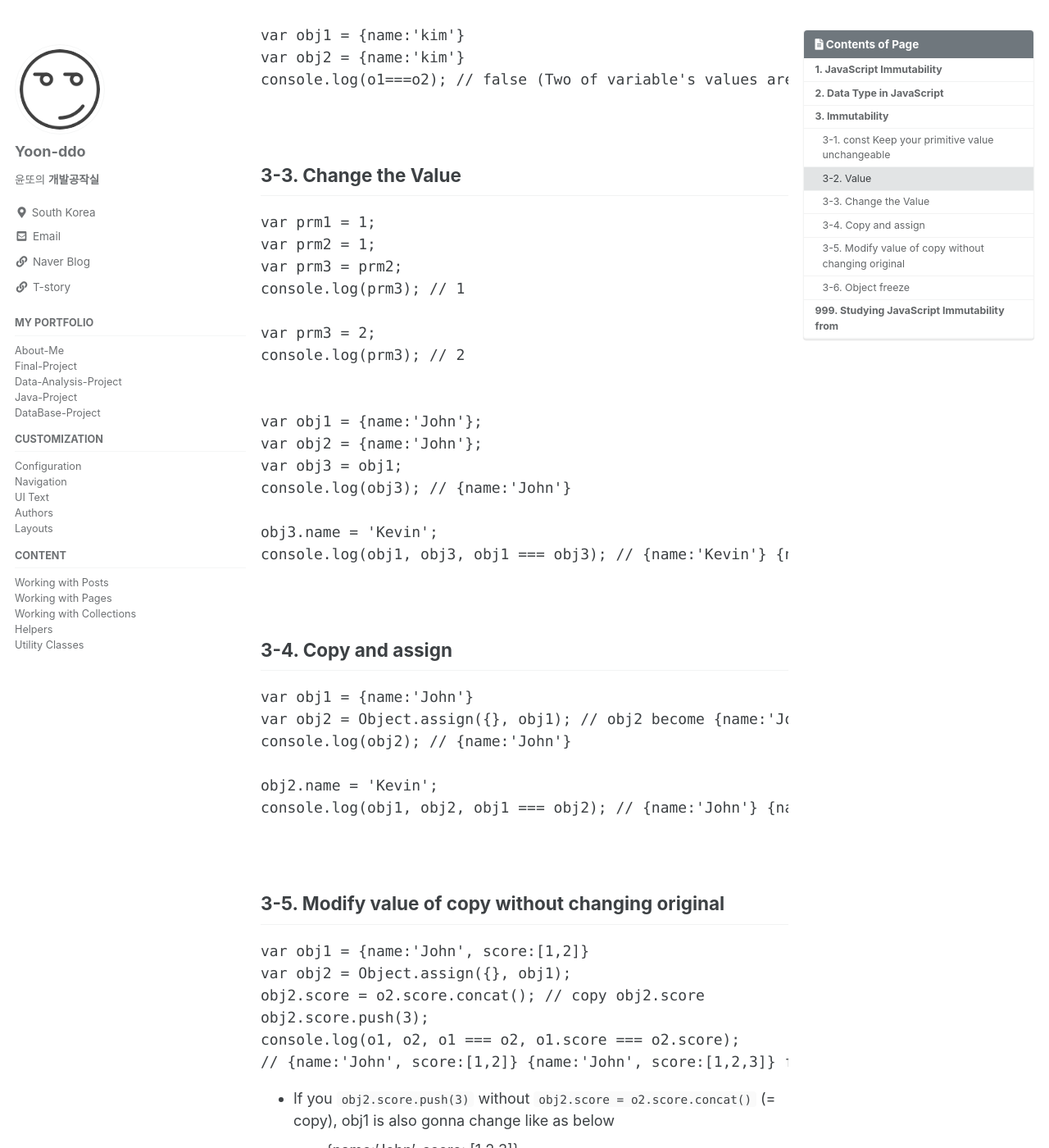
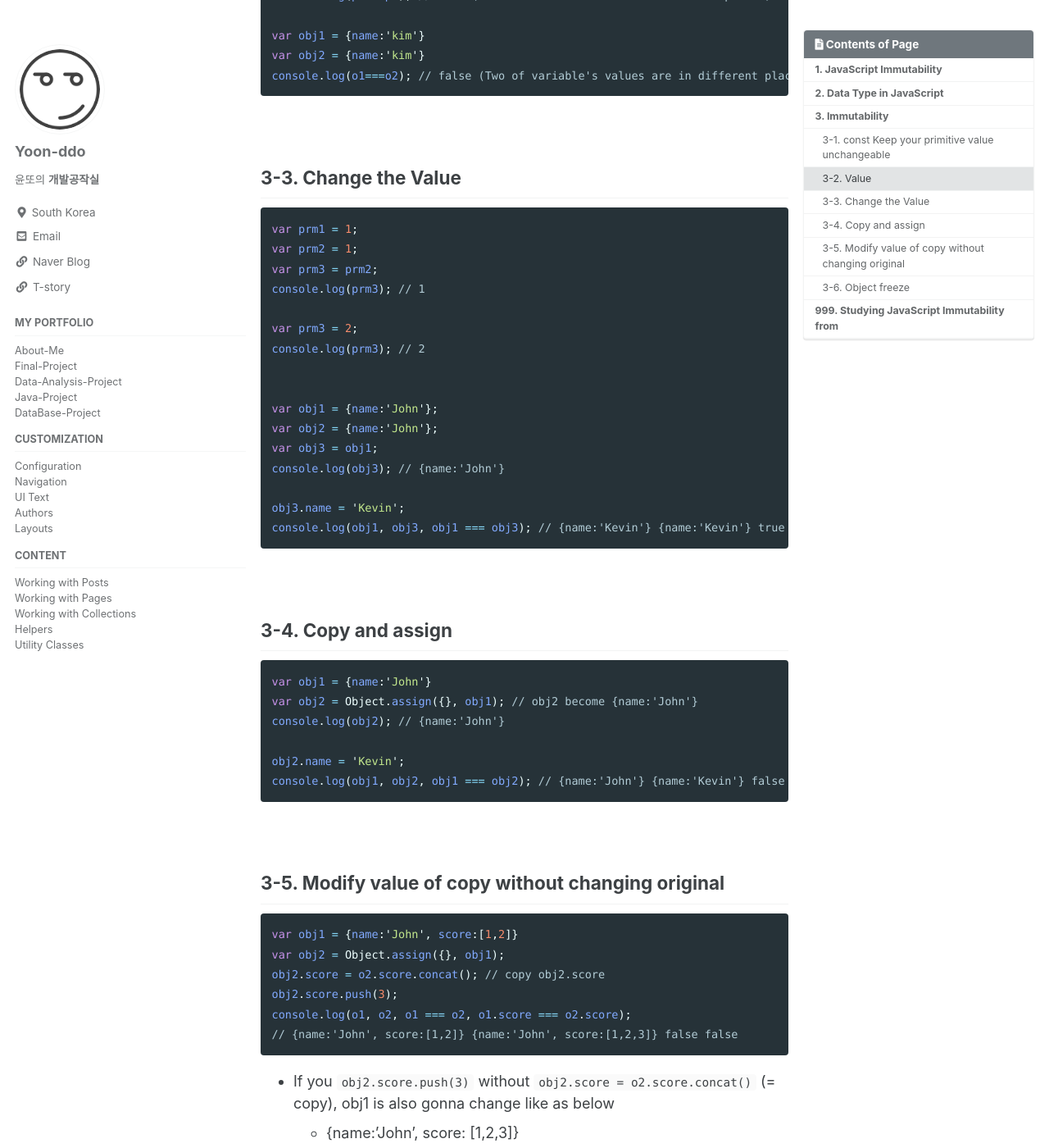
Before and after one commit to Yoon-ddo/Yoon-ddo.github.io, a Jekyll site: the page built from _posts/2023-12-03-React03_JavaScript Immutability.md, in a window 1280 px wide and 1400 px high, scrolled down 1586 px. Shown: the whole window at 82% size. Built offline with Jekyll 4.4.1, drawn with Linux system fonts in a browser that asks for light colours; cached includes are drawn as plain includes; some of the changed text lies outside the part shown.

Commit message:
Update 2023-12-03-React03_JavaScript Immutability.md

````diff
--- a/_posts/2023-12-03-React03_JavaScript Immutability.md
+++ b/_posts/2023-12-03-React03_JavaScript Immutability.md
@@ -34,7 +34,7 @@ tags:
 * If you use Variable type of <span style="color:red">const</span>, you can keep variable's name.
 * You can't change const variable's value. If you try, It's going to return Error.
 
-```Javascript
+```javascript
 var a = 1;
 a = 2;
 console.log(a); // 2
@@ -47,7 +47,7 @@ c = 2; // error
 
 ## 3-2. Value
 
-```JavaScript
+```javascript
 var prm1 = 1;
 var prm2 = 1;
 console.log(p1===p2); // true (Two of variable's values are in same place.)
@@ -61,7 +61,7 @@ console.log(o1===o2); // false (Two of variable's values are in different place.
 
 ## 3-3. Change the Value
 
-```JavaScript
+```javascript
 var prm1 = 1;
 var prm2 = 1;
 var prm3 = prm2;
@@ -84,7 +84,7 @@ console.log(obj1, obj3, obj1 === obj3); // {name:'Kevin'} {name:'Kevin'} true
 
 ## 3-4. Copy and assign
 
-```JavaScript
+```javascript
 var obj1 = {name:'John'}
 var obj2 = Object.assign({}, obj1); // obj2 become {name:'John'}
 console.log(obj2); // {name:'John'}
@@ -97,7 +97,7 @@ console.log(obj1, obj2, obj1 === obj2); // {name:'John'} {name:'Kevin'} false
 
 ## 3-5. Modify value of copy without changing original
 
-```JavaScript
+```javascript
 var obj1 = {name:'John', score:[1,2]}
 var obj2 = Object.assign({}, obj1);
 obj2.score = o2.score.concat(); // copy obj2.score
@@ -117,7 +117,7 @@ console.log(o1, o2, o1 === o2, o1.score === o2.score);
 
 <br>
 
-```JavaScript
+```javascript
 var obj1 = {age : 5};
 obj1 = Object.freeze(obj1);
 obj1.age = 20;
@@ -130,7 +130,7 @@ console.log(obj1, obj1.age); // {age : 5}, 5
 
 * But you can change child's value. If you use only `Object.freeze()`
 
-```JavaScript
+```javascript
 var emp = { name : "Mark", address : {  street: "Rohini", city: "Delhi",  }, };
 Object.freeze(emp);
 emp.name = 'Jenny';
@@ -140,7 +140,7 @@ console.log(emp.name, emp.address.city) // Mark , Seoul
 
 * If you wanna keep all of Object values, command like as below.
 
-```JavaScript
+```javascript
 function deepFreeze(object) {
   var propNames = Object.getOwnPropertyNames(object);
   for (let name of propNames) {
````
